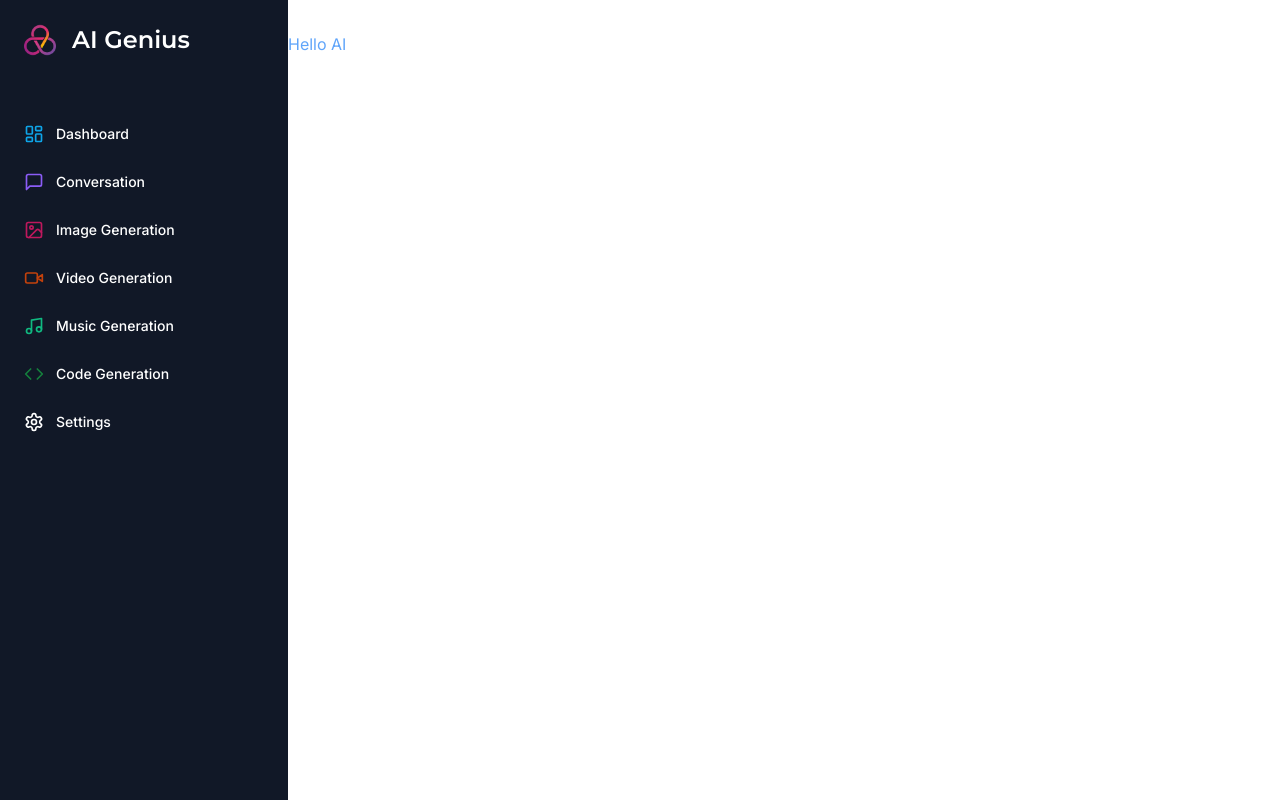
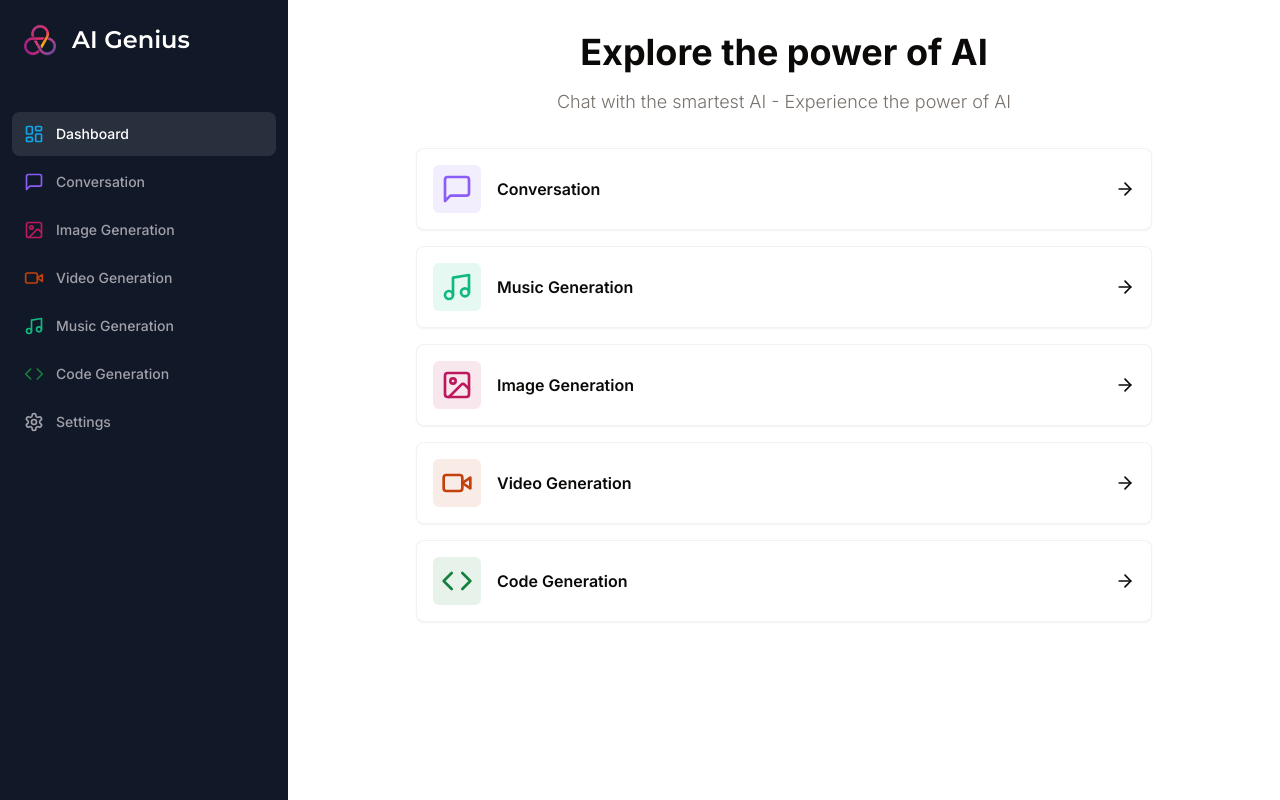
Before and after one commit to mjunaidca/mjs-ai-saas-app, a Next.js app: page /dashboard in a window 1280 px wide. Built offline with nearby package versions, Linux system fonts and the light colour scheme.

Commit message:
feat - complete dashboard page

```diff
--- a/src/app/(dashboard)/(routes)/dashboard/page.tsx
+++ b/src/app/(dashboard)/(routes)/dashboard/page.tsx
@@ -1,3 +1,90 @@
-export default function DashboardPage() {
-  return <p className="text-blue-400">Hello AI</p>;
+"use client";
+
+import {
+  ArrowRight,
+  Code,
+  ImageIcon,
+  MessageSquare,
+  Music,
+  VideoIcon,
+} from "lucide-react";
+import { useRouter } from "next/navigation";
+
+import { Card } from "@/components/ui/card";
+import { cn } from "@/lib/utils";
+
+// import { tools } from "@/constants";
+
+export const MAX_FREE_COUNTS = 5;
+
+export const tools = [
+  {
+    label: "Conversation",
+    icon: MessageSquare,
+    href: "/conversation",
+    color: "text-violet-500",
+    bgColor: "bg-violet-500/10",
+  },
+  {
+    label: "Music Generation",
+    icon: Music,
+    href: "/music",
+    color: "text-emerald-500",
+    bgColor: "bg-emerald-500/10",
+  },
+  {
+    label: "Image Generation",
+    icon: ImageIcon,
+    color: "text-pink-700",
+    bgColor: "bg-pink-700/10",
+    href: "/image",
+  },
+  {
+    label: "Video Generation",
+    icon: VideoIcon,
+    color: "text-orange-700",
+    bgColor: "bg-orange-700/10",
+    href: "/video",
+  },
+  {
+    label: "Code Generation",
+    icon: Code,
+    color: "text-green-700",
+    bgColor: "bg-green-700/10",
+    href: "/code",
+  },
+];
+
+export default function HomePage() {
+  const router = useRouter();
+
+  return (
+    <div>
+      <div className="mb-8 space-y-4">
+        <h2 className="text-2xl md:text-4xl font-bold text-center">
+          Explore the power of AI
+        </h2>
+        <p className="text-muted-foreground font-light text-sm md:text-lg text-center">
+          Chat with the smartest AI - Experience the power of AI
+        </p>
+      </div>
+      <div className="px-4 md:px-20 lg:px-32 space-y-4">
+        {tools.map((tool) => (
+          <Card
+            onClick={() => router.push(tool.href)}
+            key={tool.href}
+            className="p-4 border-black/5 flex items-center justify-between hover:shadow-md transition cursor-pointer"
+          >
+            <div className="flex items-center gap-x-4">
+              <div className={cn("p-2 w-fit rounded-md", tool.bgColor)}>
+                <tool.icon className={cn("w-8 h-8", tool.color)} />
+              </div>
+              <div className="font-semibold">{tool.label}</div>
+            </div>
+            <ArrowRight className="w-5 h-5" />
+          </Card>
+        ))}
+      </div>
+    </div>
+  );
 }
--- a/src/components/mobile-sidebar.tsx
+++ b/src/components/mobile-sidebar.tsx
@@ -13,7 +13,18 @@
 
 import { Button } from "./ui/button";
 import Sidebar from "./sidebar";
+import { useEffect, useState } from "react";
 const MobileSidebar = () => {
+  const [isMounted, setIsMounted] = useState(false);
+
+  useEffect(() => {
+    setIsMounted(true);
+  }, []);
+
+  if (!isMounted) {
+    return null;
+  }
+
   return (
     <Sheet>
       <SheetTrigger>
--- a/src/components/sidebar.tsx
+++ b/src/components/sidebar.tsx
@@ -1,5 +1,5 @@
 "use client";
-
+import { usePathname } from "next/navigation";
 import { Montserrat } from "next/font/google";
 import Image from "next/image";
 import Link from "next/link";
@@ -62,6 +62,7 @@
 ];
 
 const Sidebar = () => {
+  const pathname = usePathname();
   return (
     <div className=" space-y-4 py-4 flex flex-col h-full bg-[#111827] text-white">
       <div className="px-3 py-2 flex-1">
@@ -79,7 +80,12 @@
             <Link
               href={route.href}
               key={route.href}
-              className="text-sm group flex p-3 w-full justify-start font-medium cursor-pointer hover:text-white hover:bg-white/10 rounded-lg transition"
+              className={cn(
+                "text-sm group flex p-3 w-full justify-start font-medium cursor-pointer hover:text-white hover:bg-white/10 rounded-lg transition",
+                pathname === route.href
+                  ? "text-white bg-white/10"
+                  : "text-zinc-400"
+              )}
             >
               <div className="flex items-center flex-1">
                 <route.icon className={cn("h-5 w-5 mr-3", route.color)} />
--- /dev/null
+++ b/src/components/ui/card.tsx
@@ -0,0 +1,79 @@
+import * as React from "react"
+
+import { cn } from "@/lib/utils"
+
+const Card = React.forwardRef<
+  HTMLDivElement,
+  React.HTMLAttributes<HTMLDivElement>
+>(({ className, ...props }, ref) => (
+  <div
+    ref={ref}
+    className={cn(
+      "rounded-lg border bg-card text-card-foreground shadow-sm",
+      className
+    )}
+    {...props}
+  />
+))
+Card.displayName = "Card"
+
+const CardHeader = React.forwardRef<
+  HTMLDivElement,
+  React.HTMLAttributes<HTMLDivElement>
+>(({ className, ...props }, ref) => (
+  <div
+    ref={ref}
+    className={cn("flex flex-col space-y-1.5 p-6", className)}
+    {...props}
+  />
+))
+CardHeader.displayName = "CardHeader"
+
+const CardTitle = React.forwardRef<
+  HTMLParagraphElement,
+  React.HTMLAttributes<HTMLHeadingElement>
+>(({ className, ...props }, ref) => (
+  <h3
+    ref={ref}
+    className={cn(
+      "text-2xl font-semibold leading-none tracking-tight",
+      className
+    )}
+    {...props}
+  />
+))
+CardTitle.displayName = "CardTitle"
+
+const CardDescription = React.forwardRef<
+  HTMLParagraphElement,
+  React.HTMLAttributes<HTMLParagraphElement>
+>(({ className, ...props }, ref) => (
+  <p
+    ref={ref}
+    className={cn("text-sm text-muted-foreground", className)}
+    {...props}
+  />
+))
+CardDescription.displayName = "CardDescription"
+
+const CardContent = React.forwardRef<
+  HTMLDivElement,
+  React.HTMLAttributes<HTMLDivElement>
+>(({ className, ...props }, ref) => (
+  <div ref={ref} className={cn("p-6 pt-0", className)} {...props} />
+))
+CardContent.displayName = "CardContent"
+
+const CardFooter = React.forwardRef<
+  HTMLDivElement,
+  React.HTMLAttributes<HTMLDivElement>
+>(({ className, ...props }, ref) => (
+  <div
+    ref={ref}
+    className={cn("flex items-center p-6 pt-0", className)}
+    {...props}
+  />
+))
+CardFooter.displayName = "CardFooter"
+
+export { Card, CardHeader, CardFooter, CardTitle, CardDescription, CardContent }
```
